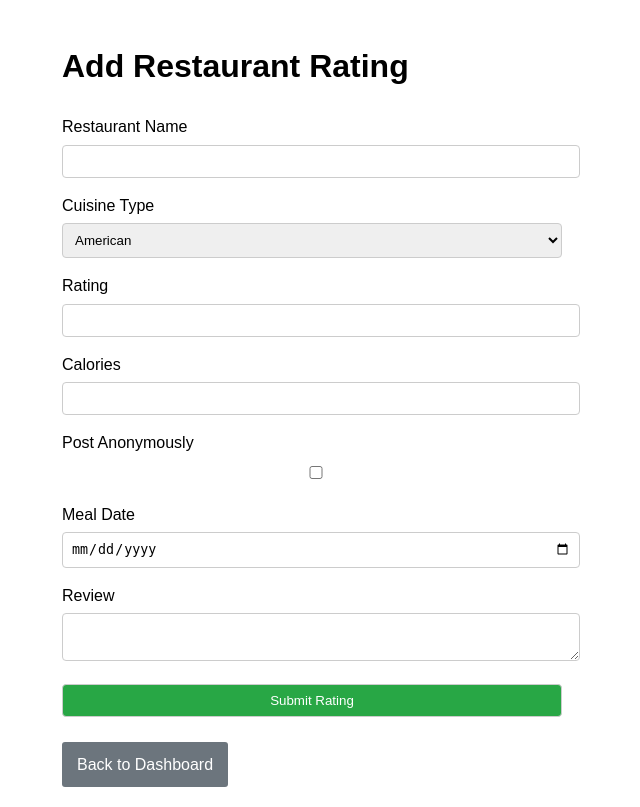
After one commit to psap2/restaurant-rating-api, a Flask app: page /add_rating in a window 1280 px wide. The commit adds this page. Shown: the whole page, without its empty margins (328-968 px from the left). Run offline with Flask 3, Linux system fonts and the light colour scheme; a user stored in the database is signed in.

Commit message:
Commiting so far, before updating columns in DB

```diff
--- a/app.py
+++ b/app.py
@@ -1,12 +1,10 @@
 from flask import Flask, render_template, url_for, redirect
-from flask_sqlalchemy import SQLAlchemy
-from flask_login import UserMixin, login_user, LoginManager, login_required, logout_user, current_user
+from flask_login import login_user, LoginManager, login_required, logout_user, current_user
 import os
 from dotenv import load_dotenv
-
 from flask_bcrypt import Bcrypt
-from models import User, db
-from forms import RegisterForm, LoginForm
+from models import User, RestaurantRating, db
+from forms import RegisterForm, LoginForm, RestaurantRatingForm
 
 load_dotenv()
 
@@ -49,7 +47,16 @@ def login():
 @app.route('/dashboard', methods=['GET', 'POST'])
 @login_required
 def dashboard():
-    return render_template('dashboard.html')
+    ratings = RestaurantRating.query.filter_by(user_id=current_user.id).order_by(RestaurantRating.visit_date.desc()).all()
+    total_ratings = len(ratings)
+    avg_rating = sum(rating.rating for rating in ratings) / total_ratings if ratings else 0
+
+    return render_template('dashboard.html',
+                           username=current_user.username,
+                           ratings=ratings,
+                           total_ratings=total_ratings,
+                           avg_rating=round(avg_rating, 2))
+
 
 
 @app.route('/logout', methods=['GET', 'POST'])
@@ -72,6 +79,26 @@ def register():
 
     return render_template('register.html', form=form)
 
+@app.route('/add_rating', methods=['GET', 'POST'])
+@login_required
+def add_rating():
+    form = RestaurantRatingForm()
+    if form.validate_on_submit():
+        new_rating = RestaurantRating(
+            user_id=current_user.id,
+            restaurant_name=form.restaurant_name.data,
+            rating=form.rating.data,
+            cuisine_type=form.cuisine_type.data,
+            meal_date = form.meal_date.data,
+            review =form.review.data,
+            calories = form.calories.data,
+            is_anonymous = form.is_anonymous.data
+        )
+        db.session.add(new_rating)
+        db.session.commit()
+        return redirect(url_for('dashboard'))
+    return render_template('add_rating.html', form=form)
+
 if __name__ == '__main__':
 
     with app.app_context():
--- a/forms.py
+++ b/forms.py
@@ -2,7 +2,7 @@
 from models import User, db
 from wtforms import StringField, PasswordField, SubmitField, TextAreaField, SelectField, IntegerField, BooleanField
 from wtforms.validators import InputRequired, Length, ValidationError, NumberRange, Optional
-from wtforms.fields import DateTimeField
+from wtforms.fields import DateField
 from flask_wtf import FlaskForm
 
 class RegisterForm(FlaskForm):
@@ -45,5 +45,9 @@ class RestaurantRatingForm(FlaskForm):
     review = TextAreaField('Review', validators=[Optional()])
     calories = IntegerField('Calories', validators=[Optional()])
     is_anonymous = BooleanField('Post Anonymously', default=False)
-    meal_date = DateTimeField('Meal Date', format='%Y-%m-%d %H:%M:%S', validators=[Optional()])
+    meal_date = DateField(
+        'Meal Date',
+        format='%Y-%m-%d',
+        validators=[Optional()]
+    )
     submit = SubmitField('Submit Rating')
--- a/models.py
+++ b/models.py
@@ -1,6 +1,6 @@
 from flask_sqlalchemy import SQLAlchemy
 from flask_login import UserMixin
-from datetime import datetime
+from datetime import date
 
 db = SQLAlchemy()
 
@@ -16,7 +16,7 @@ class RestaurantRating(db.Model):
     restaurant_name = db.Column(db.String(100), nullable=False)
     rating = db.Column(db.Integer, nullable=False)
     cuisine_type = db.Column(db.String(50), nullable=False)
-    meal_date = db.Column(db.DateTime, default=datetime.utcnow)
+    meal_date = db.Column(db.Date, default=date.today)
     review = db.Column(db.Text, nullable=True)
     calories = db.Column(db.Integer, nullable=True)
     is_anonymous = db.Column(db.Boolean, default=False) #adding anomylity
--- /dev/null
+++ b/templates/add_rating.html
@@ -0,0 +1,157 @@
+<!DOCTYPE html>
+<html lang="en">
+<head>
+  <meta charset="UTF-8" />
+  <meta name="viewport" content="width=device-width, initial-scale=1.0"/>
+  <title>TasteRanker - Add Rating</title>
+  <style>
+    body {
+        font-family: Arial, sans-serif;
+        max-width: 500px;
+        margin: 0 auto;
+        padding: 20px;
+        line-height: 1.6;
+    }
+    .form-group {
+        margin-bottom: 15px;
+    }
+    .form-group label {
+        display: block;
+        margin-bottom: 5px;
+    }
+    .form-group input,
+    .form-group select,
+    .form-group textarea {
+        width: 100%;
+        padding: 8px;
+        border: 1px solid #ccc;
+        border-radius: 4px;
+    }
+    .error {
+        color: red;
+        font-size: 0.8em;
+    }
+    .btn {
+        display: inline-block;
+        padding: 10px 15px;
+        background-color: #007bff;
+        color: white;
+        text-decoration: none;
+        border: none;
+        border-radius: 3px;
+        cursor: pointer;
+    }
+    .btn-primary {
+        background-color: #28a745;
+    }
+    .btn-secondary {
+        background-color: #6c757d;
+        margin-top: 10px;
+    }
+  </style>
+</head>
+<body>
+  <h1>Add Restaurant Rating</h1>
+
+  <form method="POST" action="{{ url_for('add_rating') }}">
+    {{ form.hidden_tag() }}
+
+    <!-- Restaurant Name -->
+    <div class="form-group">
+      {{ form.restaurant_name.label }}
+      {{ form.restaurant_name }}
+      {% if form.restaurant_name.errors %}
+        <div class="error">
+          {% for error in form.restaurant_name.errors %}
+            <span>{{ error }}</span><br>
+          {% endfor %}
+        </div>
+      {% endif %}
+    </div>
+
+    <!-- Cuisine Type -->
+    <div class="form-group">
+      {{ form.cuisine_type.label }}
+      {{ form.cuisine_type }}
+      {% if form.cuisine_type.errors %}
+        <div class="error">
+          {% for error in form.cuisine_type.errors %}
+            <span>{{ error }}</span><br>
+          {% endfor %}
+        </div>
+      {% endif %}
+    </div>
+
+    <!-- Rating (1 - 5) -->
+    <div class="form-group">
+      {{ form.rating.label }}
+      {{ form.rating(type="number", min="1", max="5", step="1") }}
+      {% if form.rating.errors %}
+        <div class="error">
+          {% for error in form.rating.errors %}
+            <span>{{ error }}</span><br>
+          {% endfor %}
+        </div>
+      {% endif %}
+    </div>
+
+    <!-- Calories (Optional) -->
+    <div class="form-group">
+      {{ form.calories.label }}
+      {{ form.calories(type="number", min="0") }}
+      {% if form.calories.errors %}
+        <div class="error">
+          {% for error in form.calories.errors %}
+            <span>{{ error }}</span><br>
+          {% endfor %}
+        </div>
+      {% endif %}
+    </div>
+
+    <!-- Is Anonymous -->
+    <div class="form-group">
+      {{ form.is_anonymous.label }}
+      {{ form.is_anonymous }}
+      {% if form.is_anonymous.errors %}
+        <div class="error">
+          {% for error in form.is_anonymous.errors %}
+            <span>{{ error }}</span><br>
+          {% endfor %}
+        </div>
+      {% endif %}
+    </div>
+
+    <!-- Meal Date (Optional) -->
+    <div class="form-group">
+        {{ form.meal_date.label }}
+        {{ form.meal_date(type="date") }}
+        {% if form.meal_date.errors %}
+          <div class="error">
+            {% for error in form.meal_date.errors %}
+              <span>{{ error }}</span><br>
+            {% endfor %}
+          </div>
+        {% endif %}
+      </div>
+
+    <!-- Review (Optional) -->
+    <div class="form-group">
+      {{ form.review.label }}
+      {{ form.review }}
+      {% if form.review.errors %}
+        <div class="error">
+          {% for error in form.review.errors %}
+            <span>{{ error }}</span><br>
+          {% endfor %}
+        </div>
+      {% endif %}
+    </div>
+
+    <div class="form-group">
+      {{ form.submit(class="btn btn-primary") }}
+    </div>
+  </form>
+
+  <a href="{{ url_for('dashboard') }}" class="btn btn-secondary">Back to Dashboard</a>
+</body>
+</html>
```
Also changed, not shown: templates/dashboard.html (+91 -7 lines).
